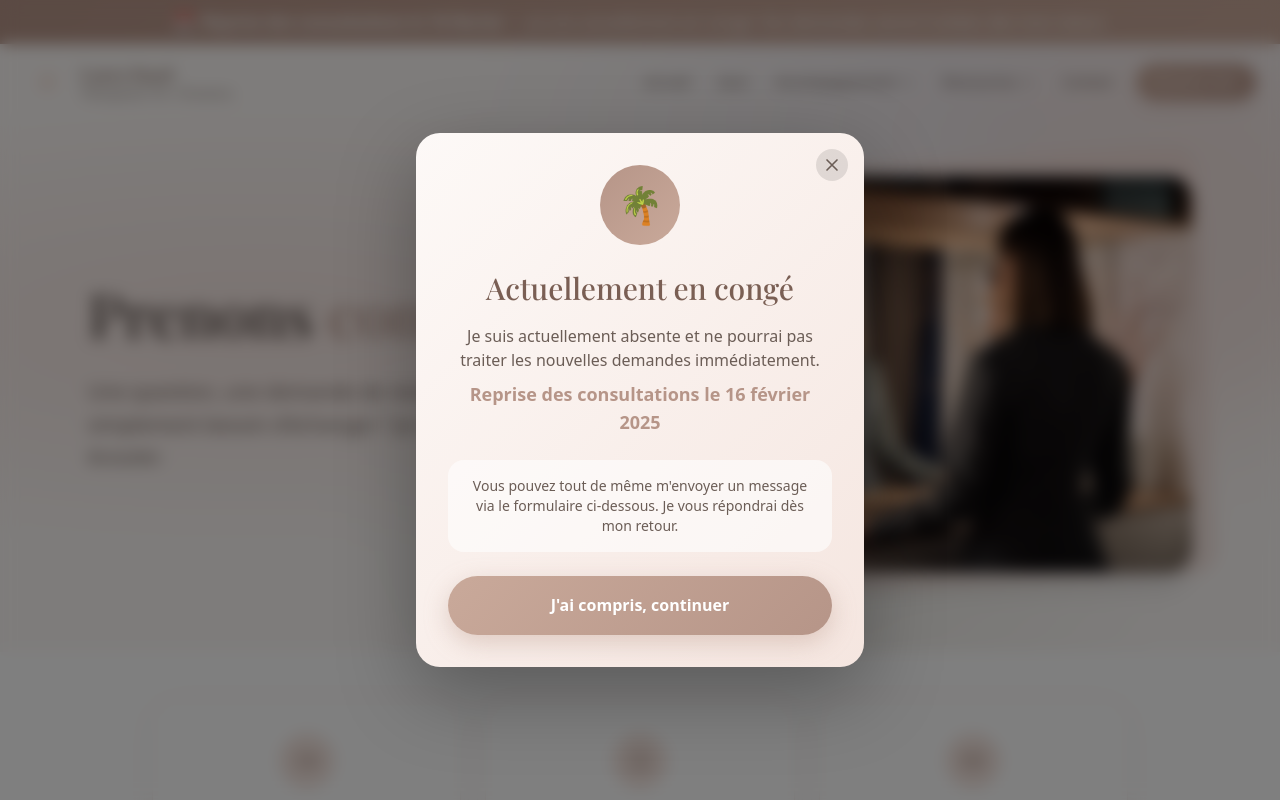
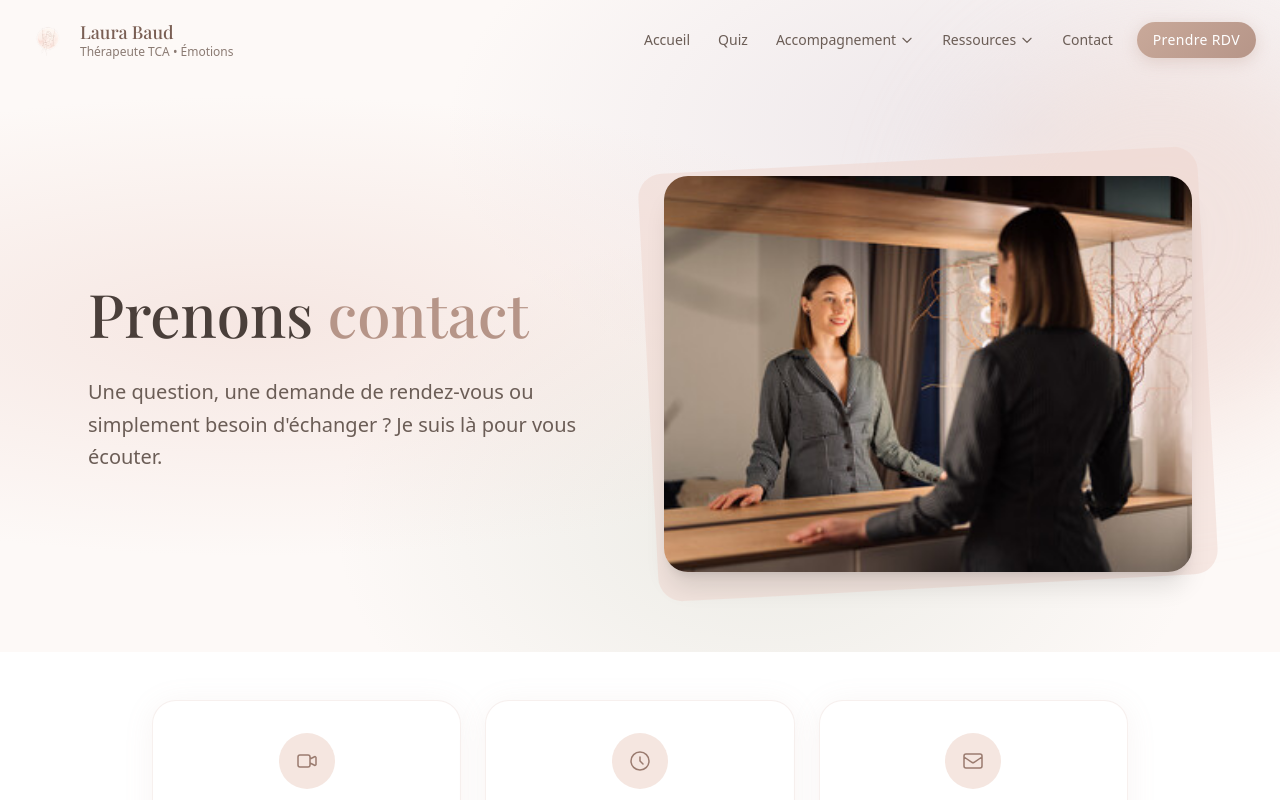
Before and after one commit to flowxt/tca74, a Next.js app: page /contact in a window 1280 px wide. Shown: the top 800 px of the page. Built offline with nearby package versions, Linux system fonts and the light colour scheme.

Commit message:
fin conge

```diff
--- a/app/contact/page.tsx
+++ b/app/contact/page.tsx
@@ -1,8 +1,6 @@
 import type { Metadata } from "next";
 import Image from "next/image";
 import ContactForm from "@/components/ContactForm";
-import AbsenceModal from "@/components/AbsenceModal";
-
 export const metadata: Metadata = {
   title: "Contact | Prendre rendez-vous",
   description:
@@ -73,9 +71,6 @@ const services = [
 export default function ContactPage() {
   return (
     <>
-      {/* Modal d'absence */}
-      <AbsenceModal />
-
       {/* Hero Section avec image */}
       <section className="relative pt-44 pb-20 bg-gradient-hero overflow-hidden">
         <div className="circle-decoration top-10 -right-20 opacity-40" />
--- a/components/Navigation.tsx
+++ b/components/Navigation.tsx
@@ -51,29 +51,13 @@ export default function Navigation() {
 
   return (
     <>
-      {/* Bandeau d'annonce congé - visible sur toutes les pages */}
-      <div
-        className="fixed top-0 left-0 right-0 z-[60] text-center py-2.5 px-4"
-        style={{
-          background: "linear-gradient(135deg, var(--brun-doux) 0%, var(--rose-accent) 100%)",
-          color: "white"
-        }}
-      >
-        <p className="text-sm md:text-base font-medium">
-          <span className="inline-block mr-2">📅</span>
-          <strong>Reprise des consultations le 16 février</strong>
-          <span className="hidden md:inline"> — Je suis actuellement en congé. Vos demandes seront traitées dès mon retour.</span>
-          <span className="md:hidden"> — En congé, retour bientôt !</span>
-        </p>
-      </div>
-
       <header
         className={`fixed left-0 right-0 z-50 transition-all duration-500 ${
           isScrolled
             ? "bg-white/95 backdrop-blur-md shadow-sm py-2"
             : "bg-transparent py-4"
         }`}
-        style={{ top: "42px" }}
+        style={{ top: "0px" }}
       >
       <nav className="max-w-7xl mx-auto px-4 md:px-6 flex items-center justify-between">
         {/* Logo */}
```
